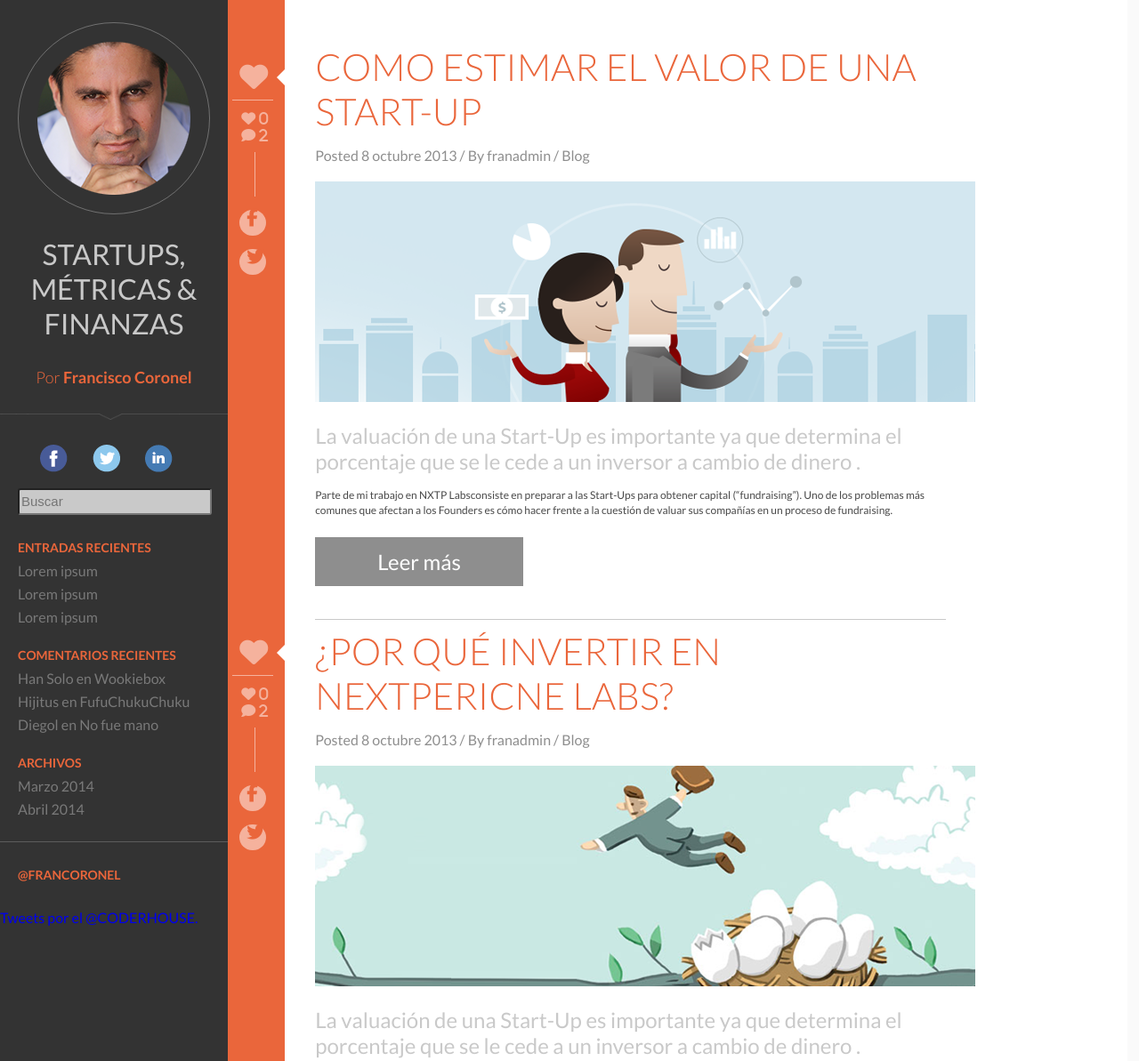
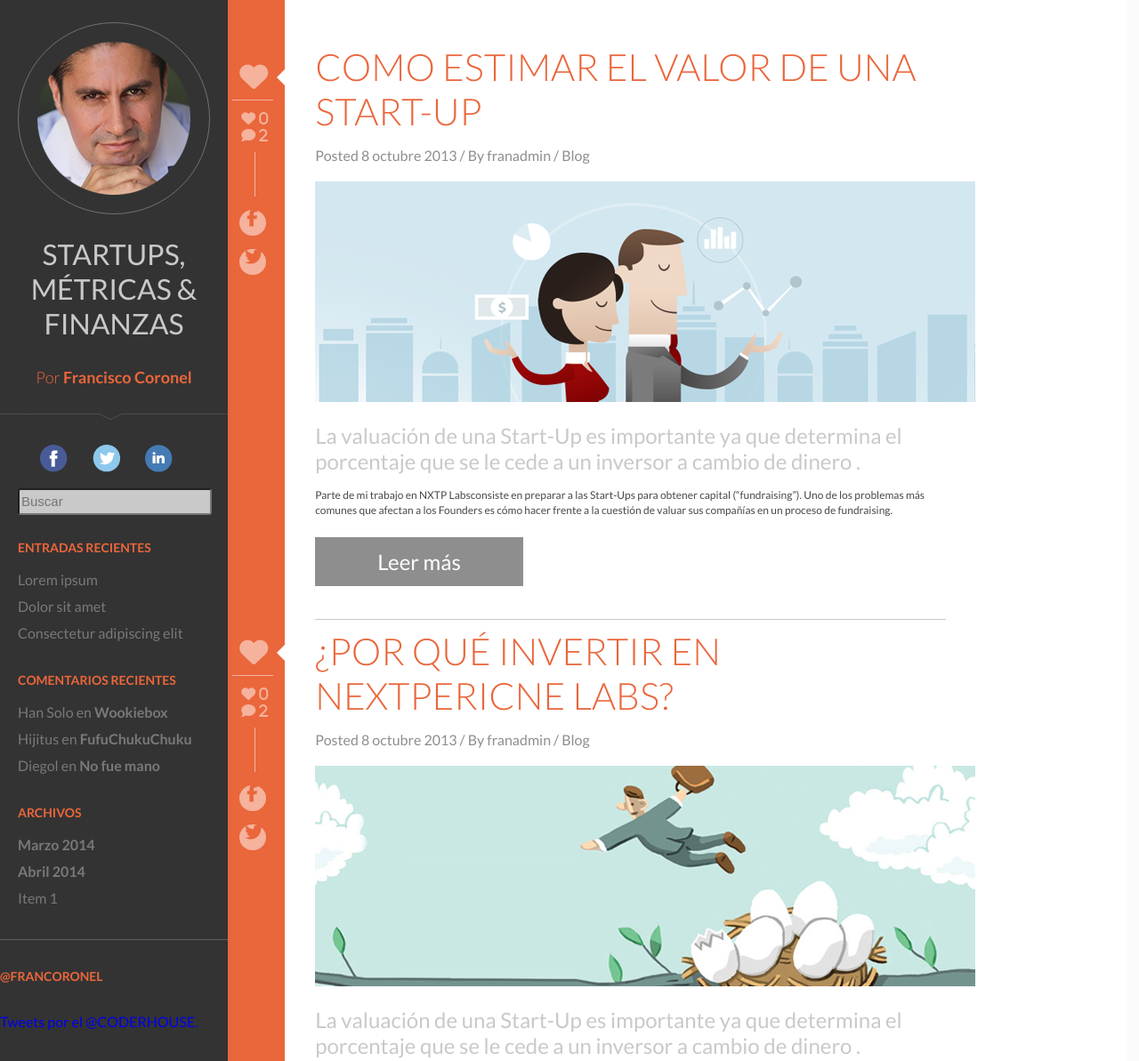
Before and after one commit to carlosandresal/fraco, a website: page app/index.html in a window 1280 px wide. Shown: the top 1193 px of the page at 89% size. Drawn offline with nearby package versions, Linux system fonts and the light colour scheme; files that its build step writes are made by us from their sources.

Commit message:
Subo modificacion del menu de sidebar

```diff
--- a/app/index.html
+++ b/app/index.html
@@ -68,37 +68,45 @@
 
                 <div id="head-articule">
                     <h6>ENTRADAS RECIENTES</h6>
-                    <a href="#">
-                        <p>Lorem ipsum</p>
-                    </a>
-                    <a href="#">
-                        <p>Lorem ipsum</p>
-                    </a>
-                    <a href="#">
-                        <p>Lorem ipsum</p>
-                    </a>
-                    <a href="#">
+                        <ul>
+                           <li>
+                                <a href="#">Lorem ipsum</a>
+                            </li>
+                            <li>
+                                <a href="#">Dolor sit amet</a>
+                            </li>
+                            <li>
+                                <a href="#">Consectetur adipiscing elit</a>
+                            </li>
+                        </ul>
+
                         <h6>COMENTARIOS RECIENTES</h6>
-                    </a>
-                    <a href="#">
-                        <p>Han Solo en Wookiebox</p>
-                    </a>
-                    <a href="#">
-                        <p>Hijitus en FufuChukuChuku</p>
-                    </a>
-                    <a href="#">
-                        <p>Diegol en No fue mano</p>
-                    </a>
-                    <a href="#">
+
+                        <ul>
+                            <li>
+                                <a href="#">Han Solo en <strong>Wookiebox</strong></a>
+                            </li>
+                            <li>
+                                <a href="#">Hijitus en <strong>FufuChukuChuku</strong></a>
+                            </li>
+                            <li>
+                            <a href="#">Diegol en <strong>No fue mano</strong></a>
+                            </li>
+                        </ul>
+
                         <h6>ARCHIVOS</h6>
-                    </a>
-                    <a href="#">
-                        <p>Marzo 2014</p>
-                    </a>
-                    <a href="#">
-                        <p>Abril 2014</p>
-                    </a>
-                </div>
+
+                        <ul>
+                            <li>
+                                <a href="#"><strong>Marzo 2014</strong></a>
+                            </li>
+                            <li>
+                                <a href="#"><strong>Abril 2014</strong></a>
+                            </li>
+                            <li>
+                                <a href="#">Item 1</a>
+                            </li>
+                        </ul>
 
             </section>
 
--- a/app/styles/main.scss
+++ b/app/styles/main.scss
@@ -67,28 +67,6 @@ hr {
   margin-right: auto;
   border-style: inset;
   border-width: 1px;
-}
-
-.hero-unit {
-    margin: 50px auto 0 auto;
-    width: 300px;
-    font-size: 18px;
-    font-weight: 200;
-    line-height: 30px;
-    background-color: #eee;
-    border-radius: 6px;
-    padding: 60px;
-    h1 {
-        font-size: 60px;
-        line-height: 1;
-        letter-spacing: -1px;
-    }
-}
-.browsehappy {
-    margin: 0.2em 0;
-    background: #ccc;
-    color: #000;
-    padding: 0.2em 0;
 }
 
 .wrap{
@@ -186,6 +164,10 @@ hr {
         margin-left: 15px;
         margin-top: 10px;
         color: $color-blanco;
+    }
+
+    .fa-twitter:before{
+        margin-left: -2px;
     }
 
 }
@@ -428,16 +410,23 @@ hr {
     }
 }
 
-#head-cont p{
-  color: #797979;
+#head-cont a{
+    text-decoration: none;
+    color: #797979;
 }
 
-#head-articule h6, #head-articule p, h6{
+#head-articule h6, #head-articule a{
   margin-left: 20px;
   line-height: 10px;
 }
 #head-articule h6{
     margin-bottom: 13px;
+}
+
+ul{
+    list-style: none;
+    padding-left: 0;
+    line-height: 30px;
 }
 
 
```
